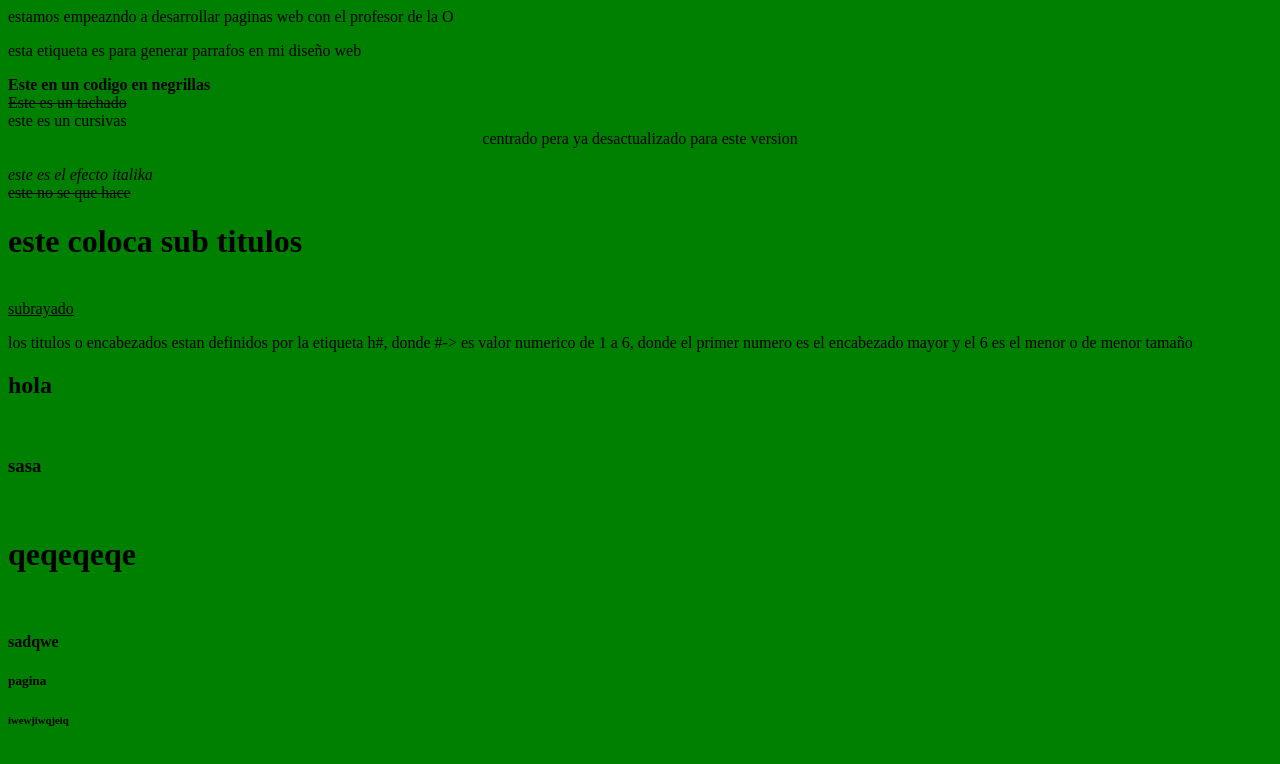
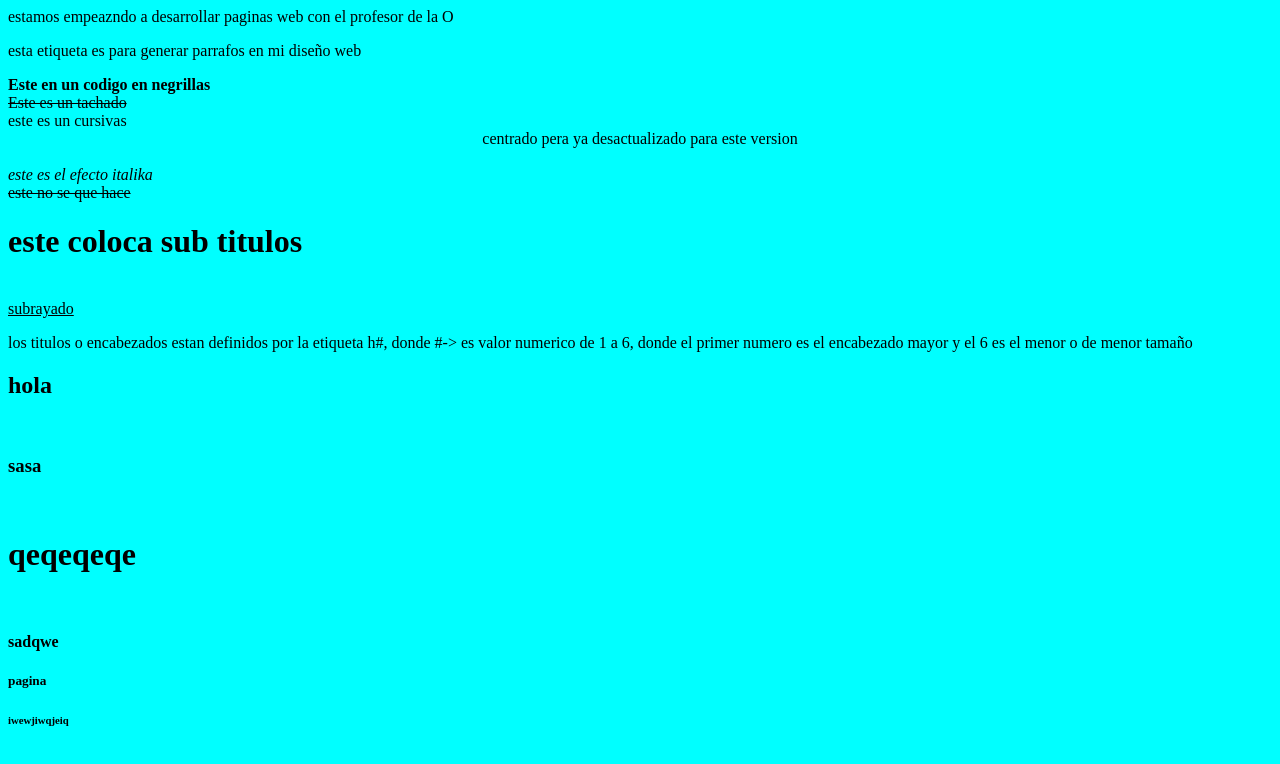
Before and after one commit to KevinHuesca343/KevinHuesca343.github.io, a plain HTML site: page index.html in a window 1280 px wide. Drawn offline with Linux system fonts and the light colour scheme.

Commit message:
segundo cambio

```diff
--- a/index.html
+++ b/index.html
@@ -6,7 +6,7 @@
     <meta name="keywords" content="isc, tesoem, web, paginas, aprendiendo, diseño">
     <title>Pagina principal de mi html</title>
 </head>
-<body bgcolor="green">
+<body bgcolor="aqua">
     estamos empeazndo a desarrollar paginas web con el profesor de la O<br>
     <p>
         esta etiqueta es para generar parrafos en mi diseño web
```
